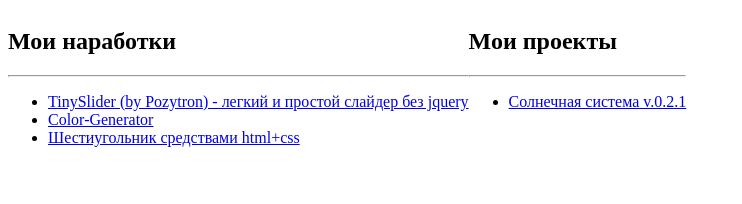
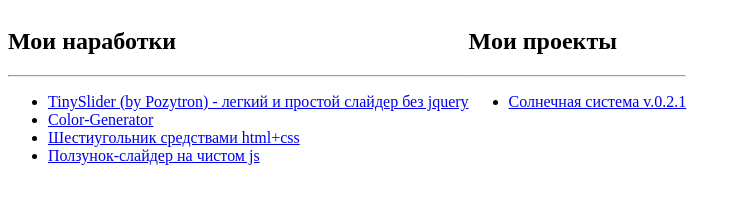
Before and after one commit to x-Pozytron-x/x-Pozytron-x.github.io, a plain HTML site: page index.html in a window 1280 px wide. Shown: the whole page, without its empty margins (0-742 px from the left). Drawn offline with Linux system fonts and the light colour scheme.

Commit message:
add rangeSlider

```diff
--- a/index.html
+++ b/index.html
@@ -23,6 +23,9 @@
           <li>
             <a href="myLib/octagon">Шестиугольник средствами html+css</a>
           </li>
+          <li>
+            <a href="myLib/RangeSlider">Ползунок-слайдер на чистом js</a>
+          </li>
         </ul>
       </section>
       <section>
```
